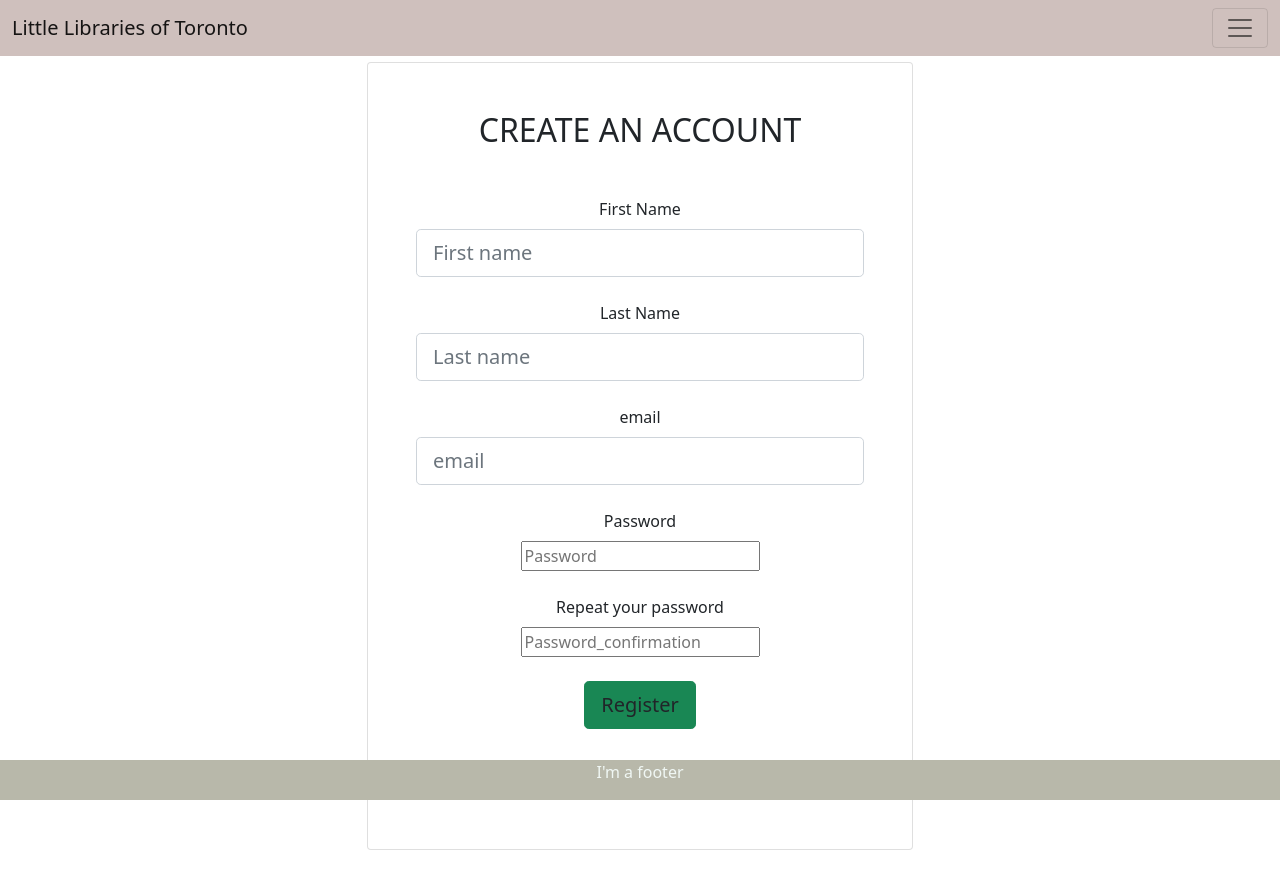
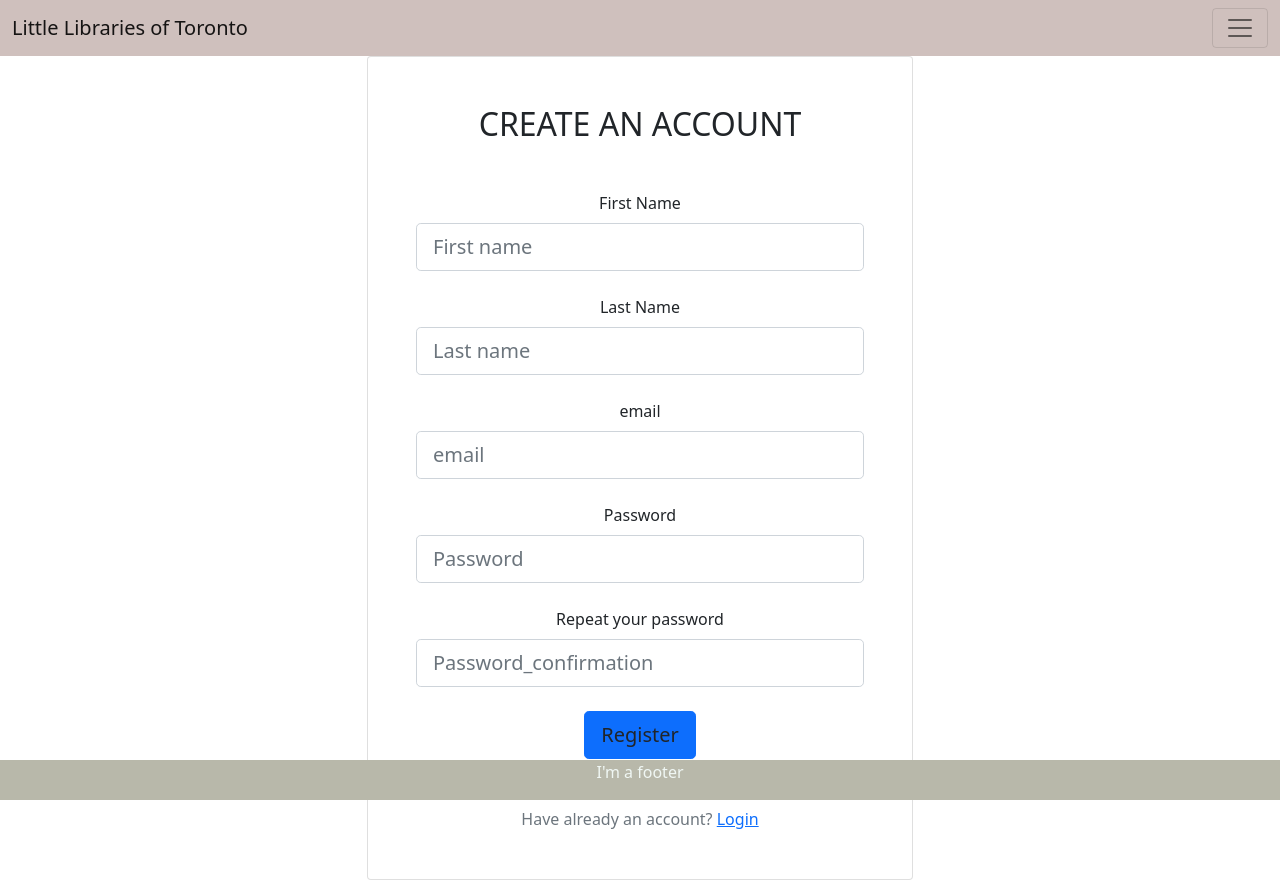
Before and after one commit to CarlSmoky/little_libraries, a React (Create React App) app in the folder client/: page /signup in a window 1280 px wide. Before the commit the page ends 856 px from the top, so only its background shows below. Built offline with nearby package versions, Linux system fonts and the light colour scheme; no server answers.

Commit message:
Change style

```diff
--- a/client/src/components/SignUp.jsx
+++ b/client/src/components/SignUp.jsx
@@ -2,6 +2,8 @@ import React, { useState, useContext } from "react";
 import axios from "axios";
 import { useNavigate } from 'react-router-dom'
 import { authContext } from '../providers/AuthProvider';
+import { Link } from "react-router-dom";
+import { Button } from 'react-bootstrap/';
 
 
 export default function SignUp() {
@@ -115,6 +117,7 @@ export default function SignUp() {
                   <input
                     type="password"
                     // id="form3Example4cg" className="form-control form-control-lg"
+                    className="form-control form-control-lg"
                     onChange={onChange}
                     placeholder='Password'
                     name='password'
@@ -128,6 +131,7 @@ export default function SignUp() {
                   <input
                     type="password"
                     // id="form3Example4cdg" className="form-control form-control-lg"
+                    className="form-control form-control-lg"
                     onChange={onChange}
                     placeholder='Password_confirmation'
                     name='password_confirmation'
@@ -138,14 +142,14 @@ export default function SignUp() {
 
 
                 <div className="d-flex justify-content-center">
-                  <button
+                  <Button
                     type="button"
-                    className="btn btn-success btn-block btn-lg gradient-custom-4 text-body"
+                    className="btn-block btn-lg gradient-custom-4 text-body"
                     onClick={handleSubmitClick}
-                    >Register</button>
+                    >Register</Button>
                 </div>
 
-                <p className="text-center text-muted mt-5 mb-0">Have already an account? <a href="#!" className="fw-bold text-body"><u>Login here</u></a></p>
+                <p className="text-center text-muted mt-5 mb-0">Have already an account? <Link to="/login"> Login</Link></p>
 
               </form>
 
```
